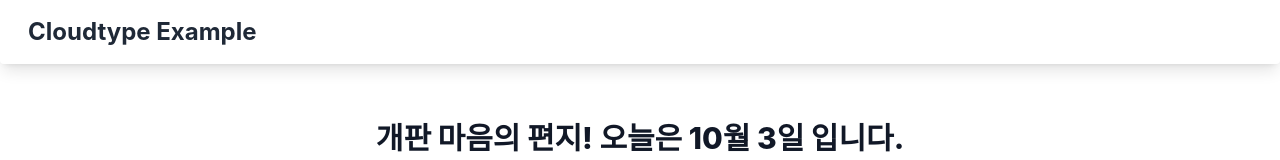
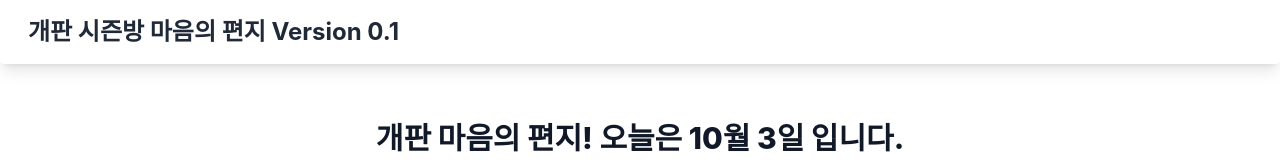
Before and after one commit to TigerKim9/cloudtype-frontend-template, a React (Create React App) app: page / in a window 1280 px wide. Shown: the top 160 px of the page. Built offline with nearby package versions, Linux system fonts and the light colour scheme; no server answers.

Commit message:
Update Header.js

```diff
--- a/src/components/Header.js
+++ b/src/components/Header.js
@@ -6,7 +6,7 @@ const Header = () => {
             <header>
                 <nav className="flex justify-between">
                     <div className="flex items-center space-x-3 lg:pr-16 pr-6">
-                        <h2 className="font-bold text-2xl leading-6 text-gray-800">Cloudtype Example</h2>
+                        <h2 className="font-bold text-2xl leading-6 text-gray-800">개판 시즌방 마음의 편지 Version 0.1</h2>
                     </div>
                 </nav>
             </header>
```
